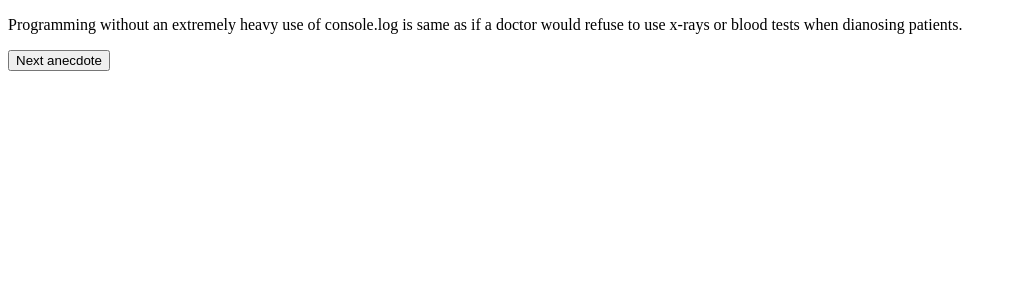
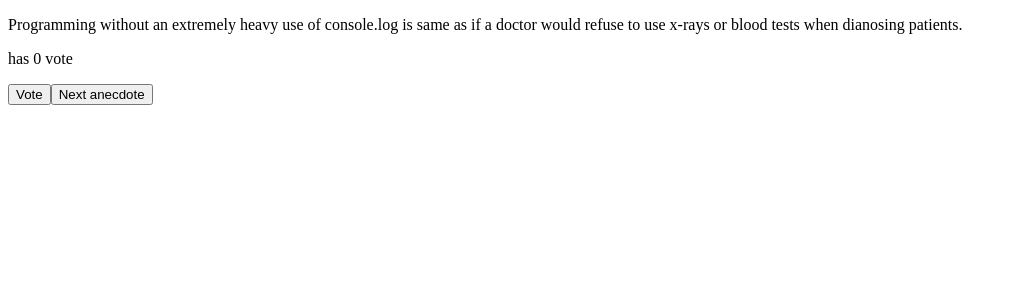
Before and after one commit to Alitsuli/FullStackOpen2022, a React (Create React App) app in the folder Osa1/part1/: page / in a window 1280 px wide. Shown: the top 300 px of the page, without its empty margins (0-1013 px from the left). Built offline with nearby package versions, Linux system fonts and the light colour scheme.

Commit message:
anekdootit step2

```diff
--- a/Osa1/part1/src/Anecdotes.js
+++ b/Osa1/part1/src/Anecdotes.js
@@ -2,11 +2,22 @@ import React, { Component } from "react";
 import { useState } from "react";
 
 const Random = (p) => {
-  const maxLenght = p.anecdotes;
-  const rand = Math.floor(Math.random() * maxLenght.length);
+  const [points, setPoints] = useState(Array(p.anecdotes.length).fill(0));
+  const rand = Math.floor(Math.random() * p.anecdotes.length);
+  const vote = () => {
+    const copy = [...points];
+    copy[rand] += 1;
+    return setPoints(copy);
+  };
   return (
     <div>
-      <p>{maxLenght[rand]}</p>
+      <div>
+        <p>{p.anecdotes[rand]}</p>
+        <p>has {points[rand]} vote</p>
+      </div>
+      <div style={{ float: "left" }}>
+        <button onClick={vote}>Vote</button>
+      </div>
     </div>
   );
 };
@@ -14,9 +25,7 @@ const Random = (p) => {
 const Button = (p) => {
   return (
     <div>
-      <button on onClick={p.handleClick}>
-        {p.text}
-      </button>
+      <button onClick={p.handleClick}> {p.text} </button>
     </div>
   );
 };
```
